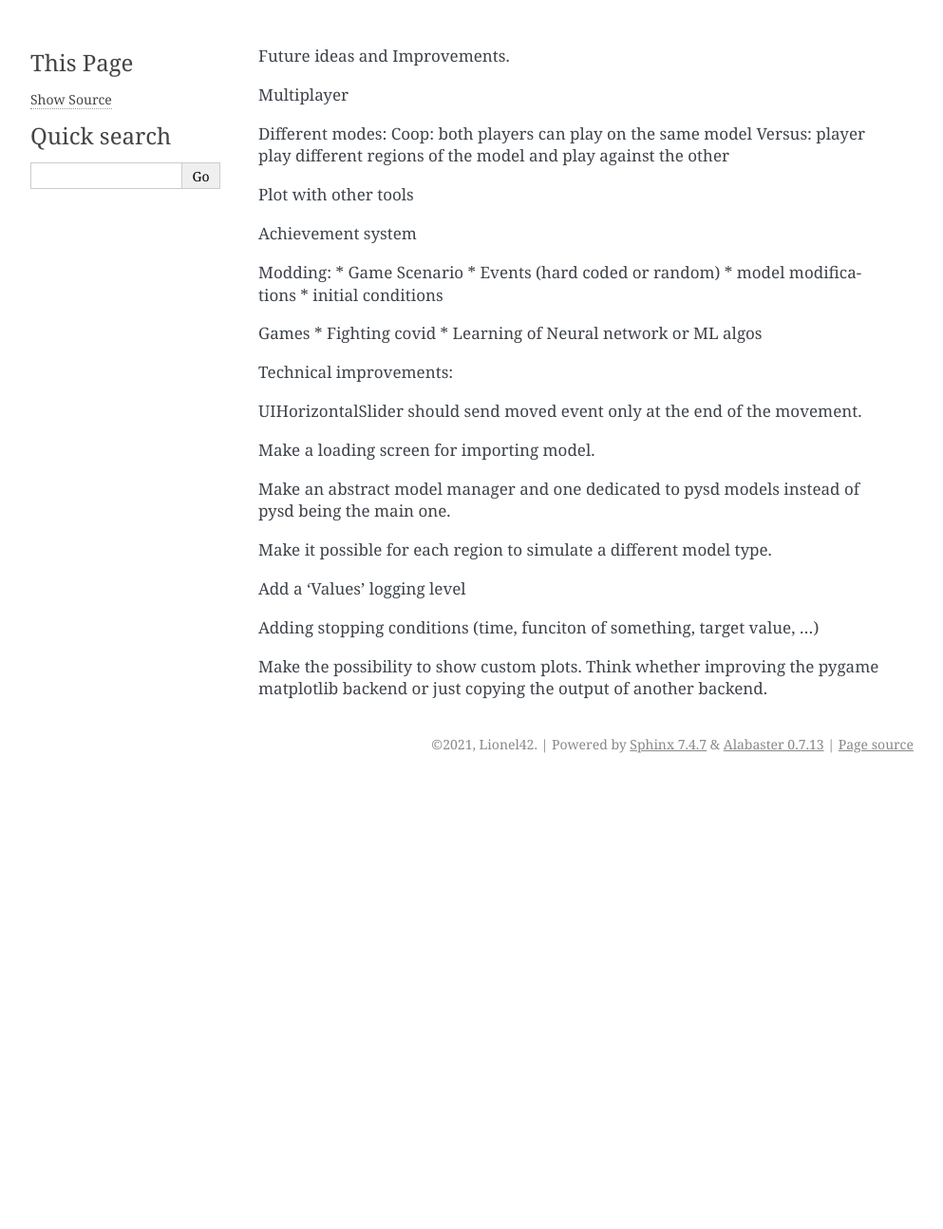
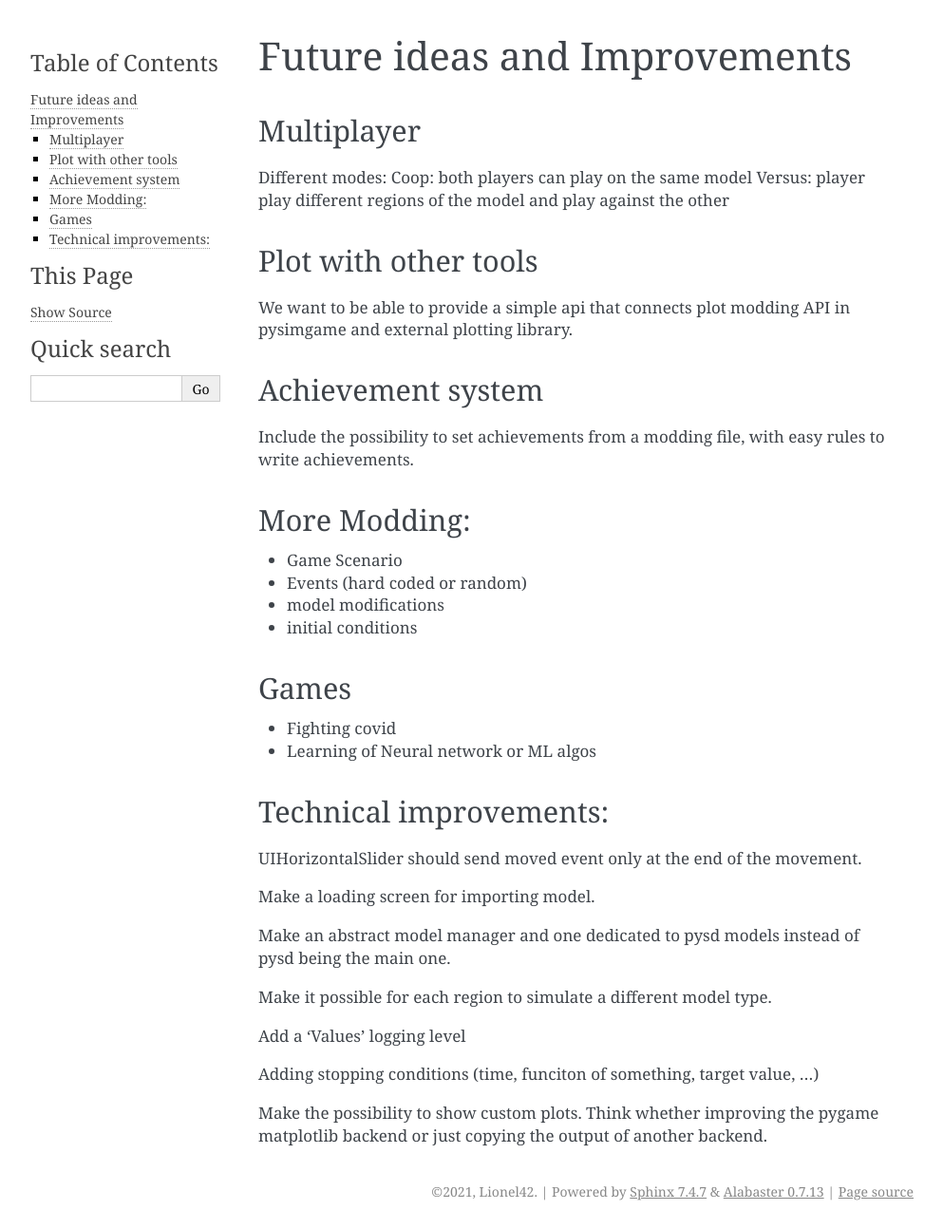
Before and after one commit to ScienceGamez/pysimgame, a Sphinx documentation site: the page built from docs/source/developpement/index.rst, in a window 1280 px wide. Shown: the whole page at 95% size, without its empty margins (148-1141 px from the left). Built offline with Sphinx 7.4.7, drawn with Linux system fonts in a browser that asks for light colours; pages that are not in the unit, such as notebooks, are missing from menus; before the commit the page ends 900 px from its top, so only the background shows below that.

Commit message:
adding documentation

```diff
--- a/docs/source/conf.py
+++ b/docs/source/conf.py
@@ -30,7 +30,9 @@ release = "alpha"
 # Add any Sphinx extension module names here, as strings. They can be
 # extensions coming with Sphinx (named 'sphinx.ext.*') or your custom
 # ones.
-extensions = []
+extensions = [
+    "sphinx.ext.autodoc",
+]
 
 # Add any paths that contain templates here, relative to this directory.
 templates_path = ["_templates"]
--- a/docs/source/future_ideas.rst
+++ b/docs/source/developpement/index.rst
@@ -1,17 +1,28 @@
-Future ideas and Improvements.
+Future ideas and Improvements
+=============================
 
 
 Multiplayer
+-----------
 
 Different modes:
 Coop: both players can play on the same model
 Versus: player play different regions of the model and play against the other
 
 Plot with other tools
+---------------------
+
+We want to be able to provide a simple api that connects plot modding
+API in pysimgame and external plotting library.
 
 Achievement system
+------------------
 
-Modding:
+Include the possibility to set achievements from a modding file, with
+easy rules to write achievements.
+
+More Modding:
+-------------
 * Game Scenario
 * Events (hard coded or random)
 * model modifications
@@ -19,6 +30,7 @@ Modding:
 
 
 Games
+-----
 * Fighting covid
 * Learning of Neural network or ML algos
 
@@ -26,6 +38,7 @@ Games
 
 
 Technical improvements:
+-----------------------
 
 UIHorizontalSlider should send moved event only at the end of the movement.
 
--- a/docs/source/managers.rst
+++ /dev/null
@@ -1,4 +0,0 @@
-pysimgame functions based on a set of managers communicating with each
-others through pygame Events.
-
-Proxy managers could be used for networking in the future.
```
Also changed, not shown: docs/source/installation/index.rst (added, +25 -0 lines), docs/source/modding/index.rst (+12 -0 lines), docs/source/modding/managers.rst (renamed from docs/source/API/index.rst, +30 -13 lines), docs/source/playing/index.rst (+15 -0 lines), docs/source/support/index.rst (added, +11 -0 lines), docs/source/modding/coding_guidlines.rst (renamed from docs/source/coding_guidlines.rst).
